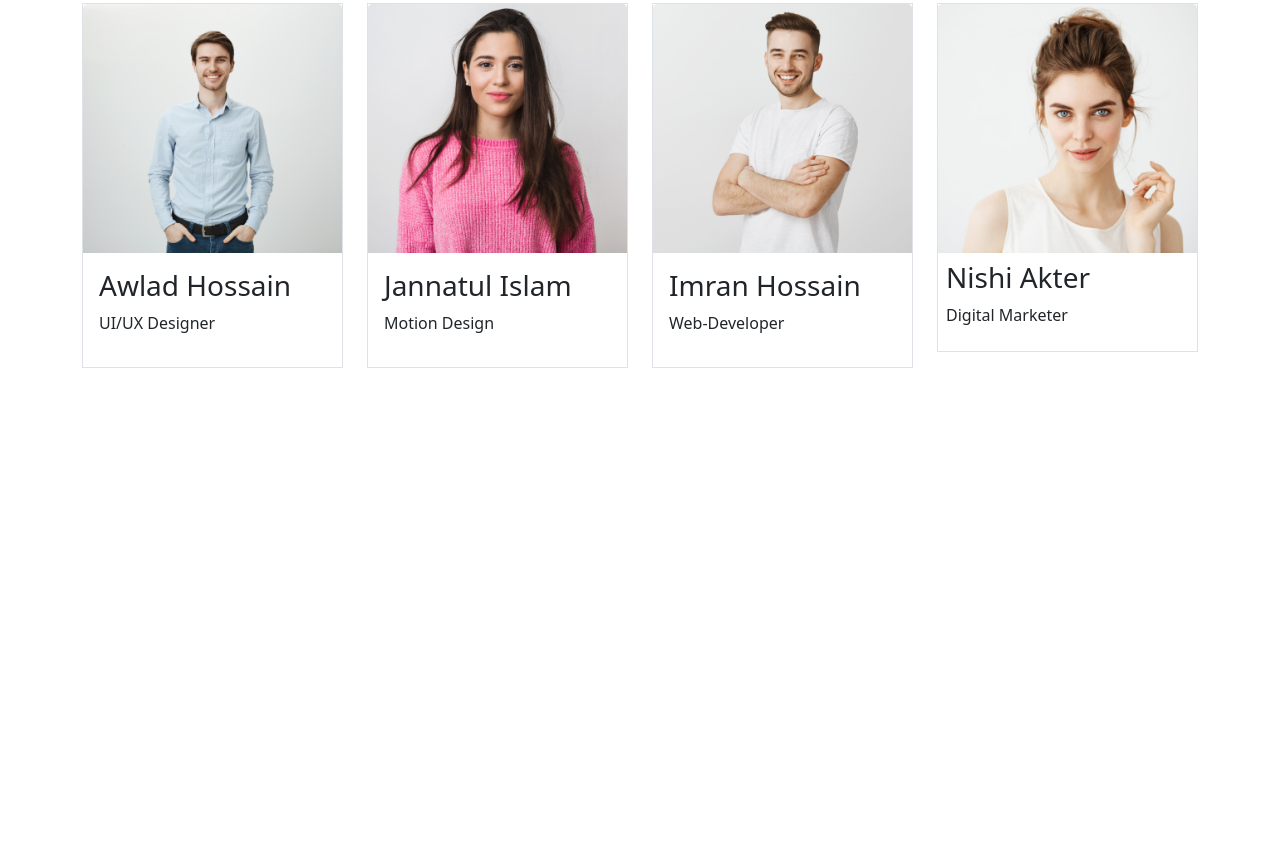
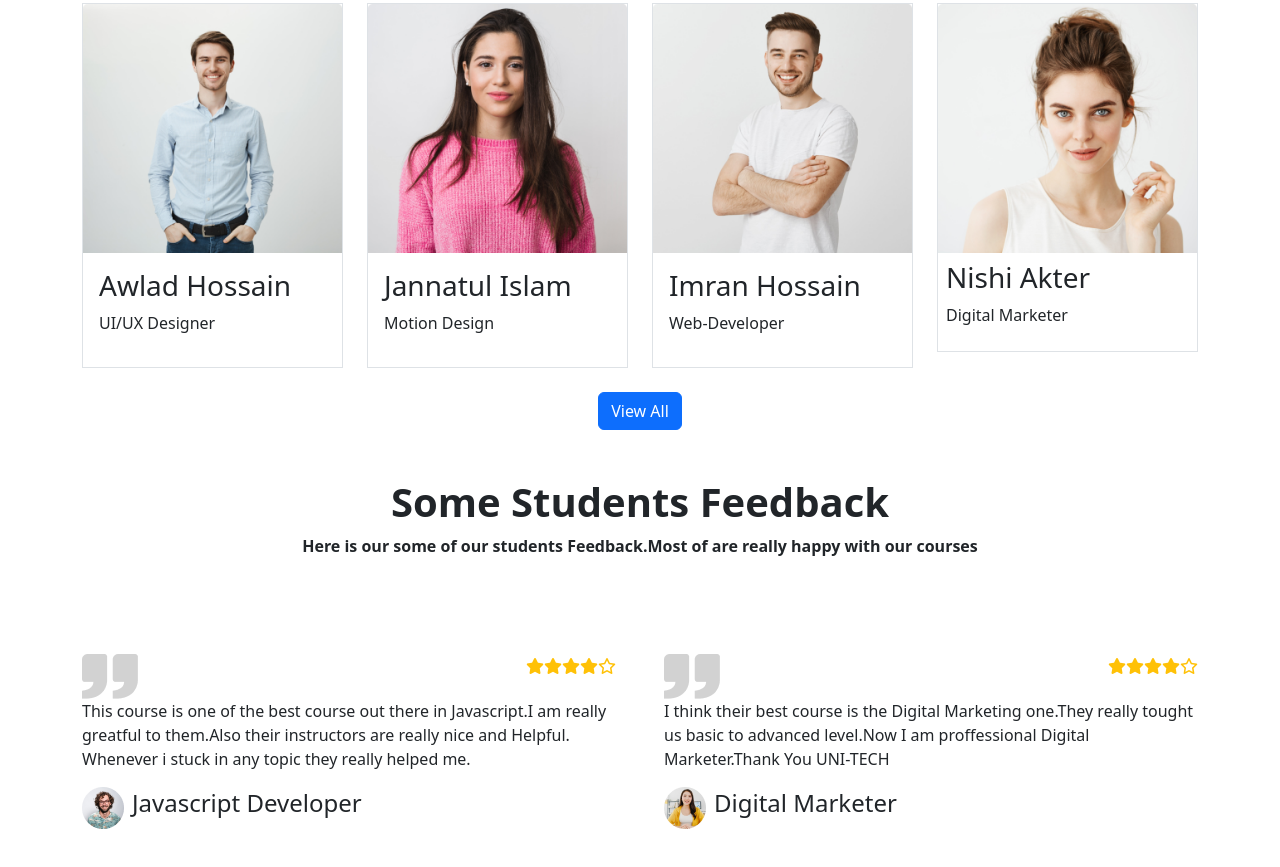
Before and after one commit to itsmiraz/uni-tech-a, a plain HTML site: page index.html in a window 1280 px wide. Shown: the part 2981-3848 px from the top of the page. Before the commit the page ends 3365 px from the top, so only its background shows below. Drawn offline with nearby package versions, Linux system fonts and the light colour scheme.

Commit message:
feedback section

```diff
--- a/index.html
+++ b/index.html
@@ -6,6 +6,9 @@
     <meta http-equiv="X-UA-Compatible" content="IE=edge">
     <meta name="viewport" content="width=device-width, initial-scale=1.0">
     <title>UNI-TECH</title>
+
+    <!-- Font Awesome  -->
+    <script src="https://kit.fontawesome.com/faaf16f01a.js" crossorigin="anonymous"></script>
 
     <!-- Bootstrap  -->
 
@@ -501,6 +504,83 @@
                     </div>
                 </div>
             </div>
+            <div class="d-flex justify-content-center my-4">
+                <button class="btn btn-primary">
+                    View All
+                </button>
+            </div>
+        </section>
+
+        <!-- students Feedback  -->
+        <section class="container my-5">
+            <div class="text-center">
+                <h1 class="fw-bold">
+                    Some Students Feedback
+                </h1>
+                <p class="fw-semibold">
+                    Here is our some of our students Feedback.Most of are really happy with our courses
+
+                </p>
+            </div>
+
+            <div class="row my-5 g-5">
+                <div class="col">
+                    <div class="d-flex justify-content-between">
+                        <div>
+                            <img src="images/comma.png" alt="">
+                        </div>
+                        <div class="text-warning d-flex">
+                            <span><i class="fa-solid fa-star"></i></span>
+                            <span><i class="fa-solid fa-star"></i></span>
+                            <span><i class="fa-solid fa-star"></i></span>
+                            <span><i class="fa-solid fa-star"></i></span>
+                            <span><i class="fa-regular fa-star"></i></span>
+
+                        </div>
+                    </div>
+
+                    <div>
+                        <p>
+                            This course is one of the best course out there in Javascript.I am really greatful to
+                            them.Also
+                            their instructors are really nice and Helpful. Whenever i stuck in any topic they really
+                            helped
+                            me.
+                        </p>
+                        <div class="d-flex align-items-center">
+                            <img class="me-2" src="images/student/student-5.png" alt="">
+                            <h4>Javascript Developer</h4>
+                        </div>
+                    </div>
+                </div>
+                <div class="col">
+                    <div class="d-flex justify-content-between">
+                        <div>
+                            <img src="images/comma.png" alt="">
+                        </div>
+                        <div class="text-warning d-flex">
+                            <span><i class="fa-solid fa-star"></i></span>
+                            <span><i class="fa-solid fa-star"></i></span>
+                            <span><i class="fa-solid fa-star"></i></span>
+                            <span><i class="fa-solid fa-star"></i></span>
+                            <span><i class="fa-regular fa-star"></i></span>
+
+                        </div>
+                    </div>
+
+                    <div>
+                        <p>
+                            I think their best course is the Digital Marketing one.They really tought us basic to
+                            advanced level.Now I am proffessional Digital Marketer.Thank You UNI-TECH
+                        </p>
+
+                        <div class="d-flex align-items-center">
+                            <img class="me-2" src="images/student/student-6.png" alt="">
+                            <h4>Digital Marketer</h4>
+                        </div>
+                    </div>
+                </div>
+            </div>
         </section>
 
     </main>
```
